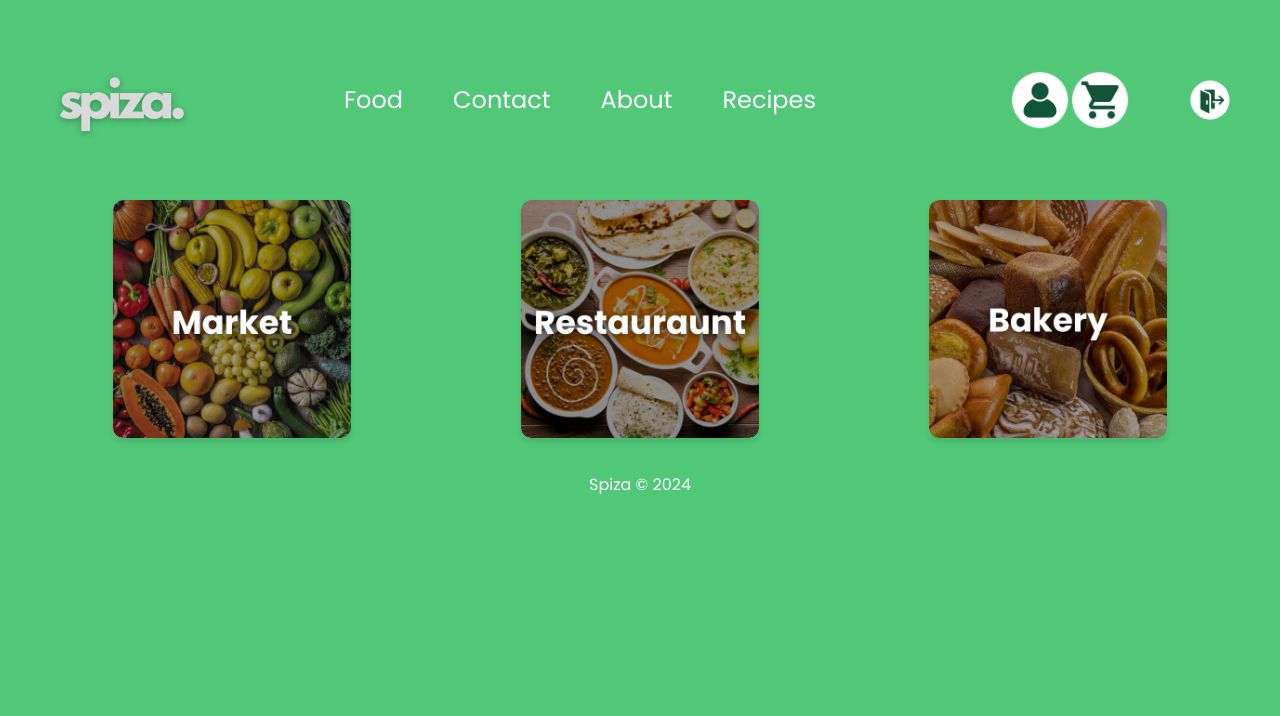
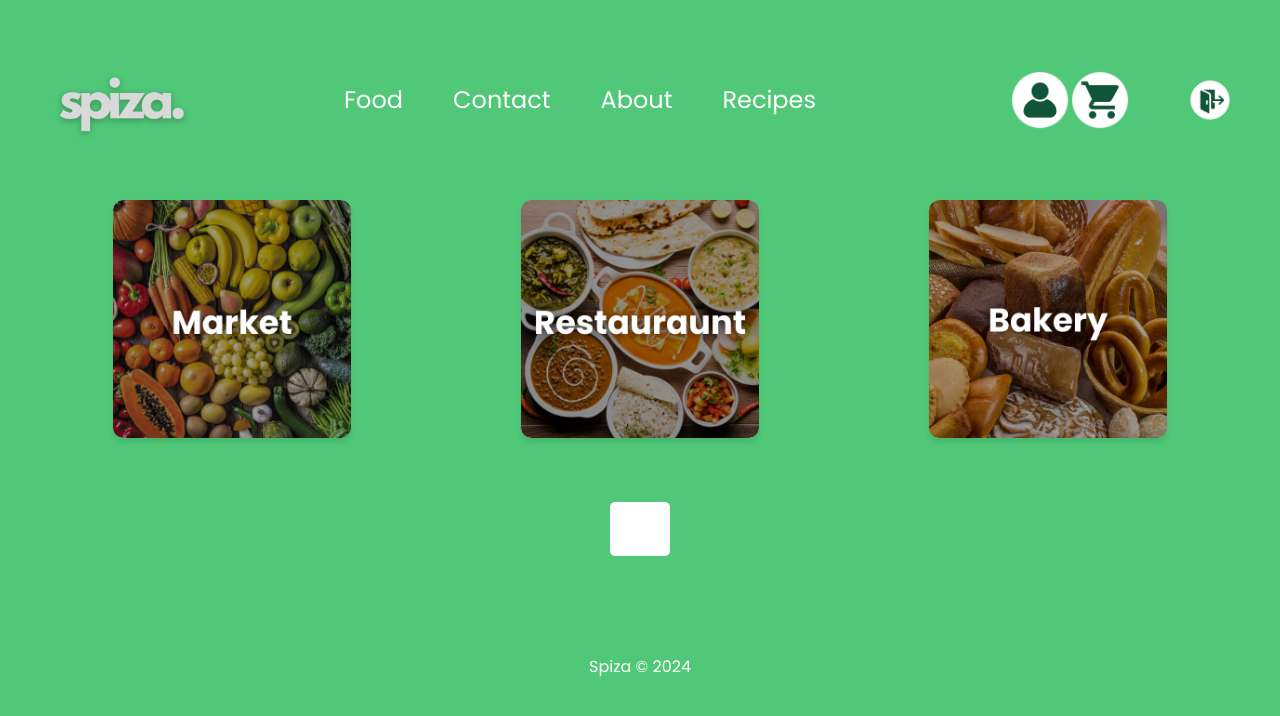
Before and after one commit to antonio13122/spiza, a Vue app: page /Food in a window 1280 px wide. Shown: the top 716 px of the page. Built offline with nearby package versions, Linux system fonts and the light colour scheme; no server answers.

Commit message:
uml class diagram and search FE

```diff
--- a/src/views/Food.vue
+++ b/src/views/Food.vue
@@ -10,9 +10,61 @@
         <img class="product-image" :src="require('@/assets/pekara.png')" alt="Product 3">
       </router-link>
     </div>
+    <div class="container">
+  <input placeholder='Search...' class='js-search' type="text">
+  <i class="fa fa-search"></i>
+</div>
+
+
   </template>
 
-  <style scoped>
+  <style lang="scss" scoped>
+
+
+  *{ box-sizing: border-box; }
+
+body{
+  position: relative;
+  width: 100vw;
+  height: 100vh;
+  background: linear-gradient(to bottom right, #274B74 0%, #8233C5 50%, #E963FD 100%);
+  font-family: "Montserrat", sans-serif;
+  overflow: hidden;
+}
+
+.container{
+  width: 100%;
+  height: 100%;
+  display: flex;
+  justify-content: center;
+  align-items: center;
+}
+
+input[type=text]{
+  position: relative;
+  padding: 15px 40px 15px 20px;
+  width: 20px;
+  color: #525252;
+  text-transform: uppercase;
+  font-size: 16px;
+  font-weight: 100;
+  letter-spacing: 2px;
+  border: none;
+  border-radius: 5px;
+  background: linear-gradient(to right, #FFFFFF 0%,#464747 #F9F9F9 100%);
+  transition: width 0.4s ease;
+  outline: none;
+
+  &:focus{ width: 300px; }
+}
+
+i{
+  position: relative;
+  left: -37px;
+  color: #8233C5;
+}
+
+
   .product-page {
     display: flex;
     justify-content: space-between;
```
Also changed, not shown: 1 other file (tests, documents, lock files or other folders).
